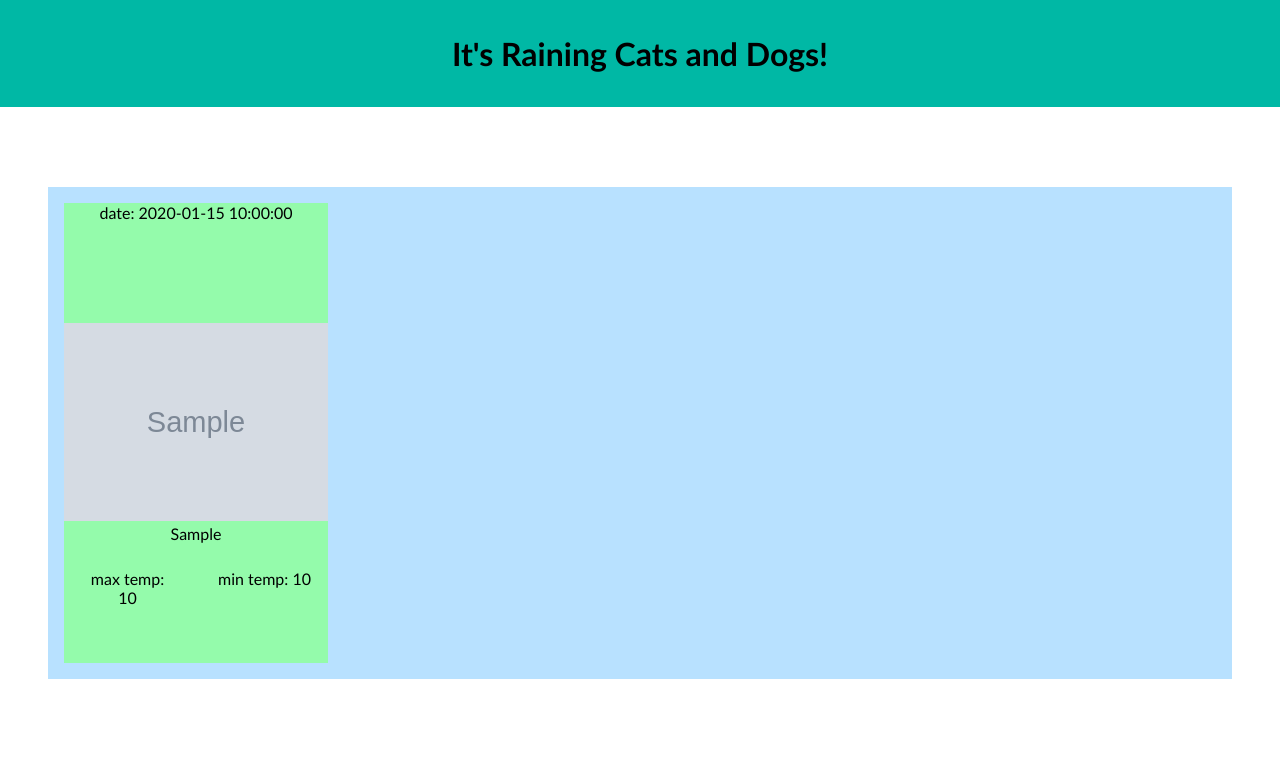
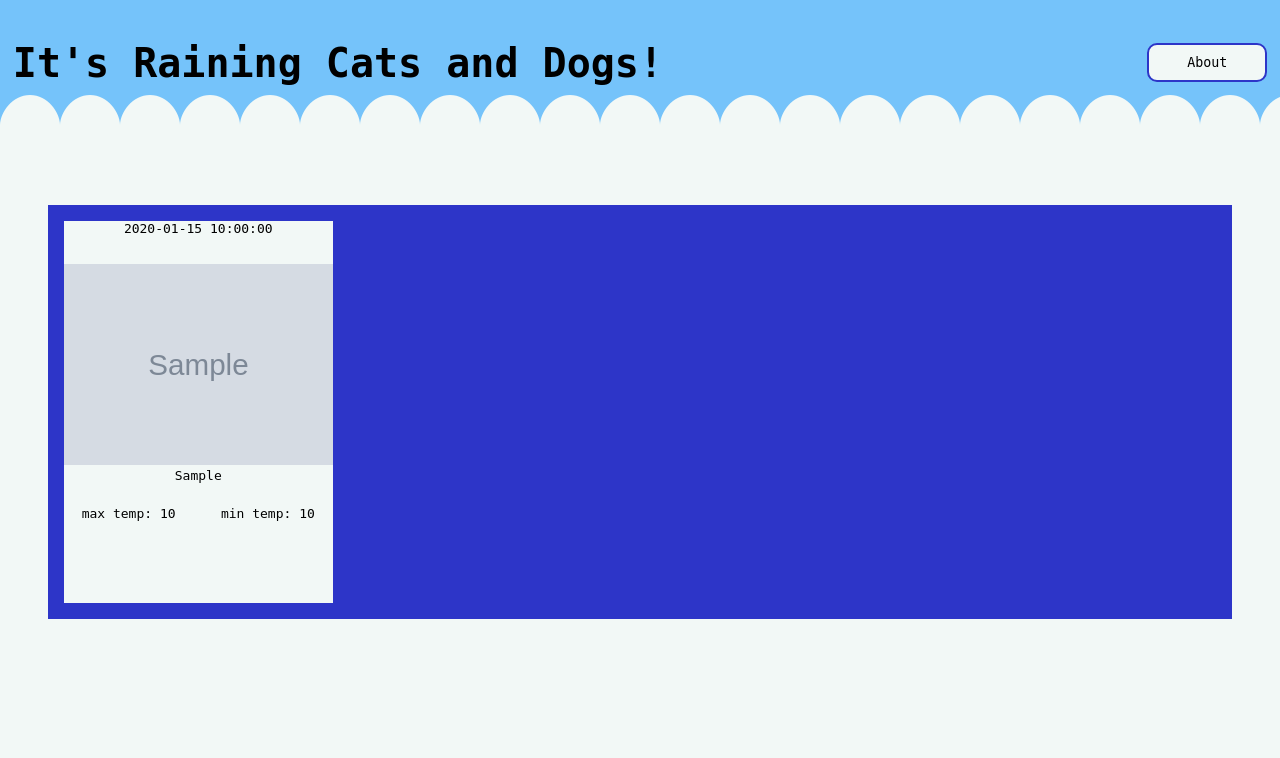
Before and after one commit to I-Lovell/raining-cats-and-dogs, a Flask app: template templates/index.html in a window 1280 px wide. Shown: the top 758 px of the page. Run offline with Flask 3, Linux system fonts and the light colour scheme; the template is opened without the code that fills it: most values are stand-ins (such as "Sample title", 1, 10 or a date in 2020); grey boxes marked "Sample" are stand-in pictures.

Commit message:
Created cuter, cleaner layout

```diff
--- a/static/style.css
+++ b/static/style.css
@@ -1,16 +1,59 @@
 body {
     margin: 0px;
-    font-family: 'Gill Sans', 'Gill Sans MT', Calibri, 'Trebuchet MS', sans-serif;
+    font-family: monospace;
+    background-color: var(--body-bg);
+}
+
+:root {
+    --body-bg: #f2f8f6
 }
 
 .header {
-    background-color: #00b8a5;
-    padding-top: 1%;
-    padding-bottom: 1%;
+    background-color: #75C3FA;
+    padding: 1%;
+
+    display: flex;
+    justify-content: space-between;
+    align-items: center;
+
+    position: relative;
+}
+
+.header::after {
+    --curve-color: var(--body-bg);
+    content: '';
+    position: absolute;
+    width: 100%;
+    height: 30px;
+    background: var(--curve-color);
+
+    bottom: 0;
+    left: 0;
+    right: 0;
+
+    -webkit-mask-image: url('images/semi_circle.svg');
+    -webkit-mask-size: 60px 30px;
+
 }
 
 .header h1 {
     text-align: center;
+    font-size: 2.5rem;
+}
+
+.header button {
+    font-family: monospace;
+    background-color: #f2f8f6;
+    border: 2px solid #2d35c8;
+    padding: 10px;
+    border-radius: 10px;
+    min-height: 30px;
+    min-width: 120px;
+}
+
+.header button:hover {
+    background-color: #16df9c;
+    transition: 0.7s;
 }
 
 .week-layout {
@@ -21,8 +64,7 @@ body {
     grid-template-columns: 2fr repeat(6, 1fr);
     gap: 1em;
 
-
-    background-color: #b8e1ff;
+    background-color: #2d35c8;
     padding: 1rem;
 }
 
@@ -31,12 +73,11 @@ body {
 
     display: grid;
     height: 100%;
-    grid-template-rows: 1fr 2fr 1fr;
+    grid-template-rows: 0.3fr 2fr 1fr;
     grid-template-columns: repeat(2, 1fr);
     gap: 10px;
 
-
-    background-color: #94fbab;
+    background-color: #f2f8f6;
     list-style-type: none;
 }
 
@@ -45,7 +86,7 @@ body {
     text-align: center;
 }
 
-.weather_code {
+.weather {
     grid-column: span 2;
     text-align: center;
 }
@@ -55,6 +96,6 @@ body {
     padding: 1em;
 }
 
-.weather_code img {
+.weather img {
     max-width: 100%;
 }
--- a/templates/index.html
+++ b/templates/index.html
@@ -10,13 +10,14 @@
 
 <div class="header">
     <h1>It's Raining Cats and Dogs!</h1>
+    <a href="http://127.0.0.1:5001/about"><button type="button">About</button></a>
 </div>
 
     <div class="week-layout">
         {% for day in week %}
             <div class="day">
-                <li class="date">date: {{ day.time }}</li>
-                <li class="weather_code"><img src= "{{ day.icon_path }}" alt= "{{ day.alt_text }}" > {{ day.weather_type }} </li>
+                <li class="date">{{ day.time }}</li>
+                <li class="weather"><img src= "{{ day.icon_path }}" alt= "{{ day.alt_text }}" > {{ day.weather_type }} </li>
                 <li class="temp">max temp: {{ day.max_temp }}</li>
                 <li class="temp">min temp: {{ day.min_temp }}</li>
             </div>
```
Also changed, not shown: static/images/semi_circle.svg (added).
